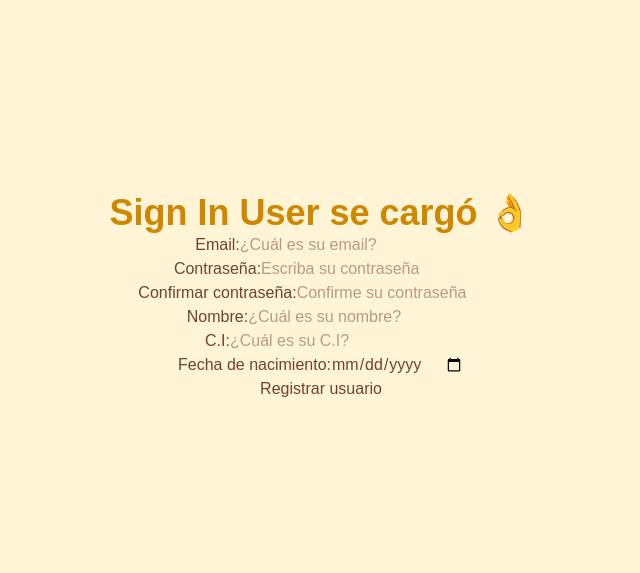
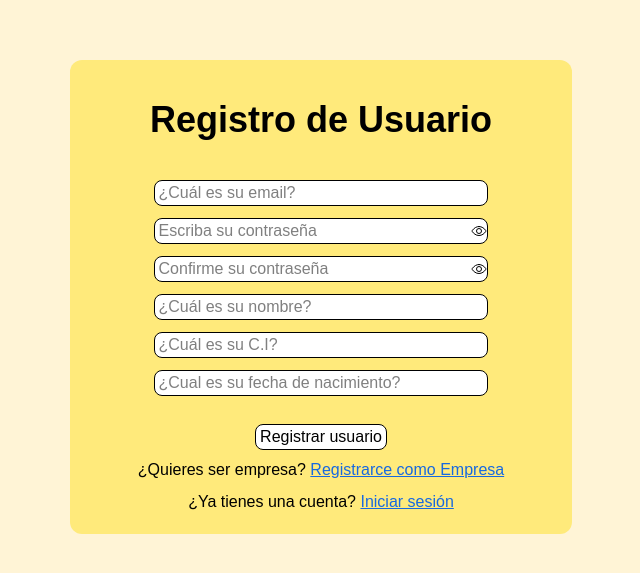
Before and after one commit to galonsoo/jobee-frontend, a React (Vite) app in the folder mi-proyecto/: page /sign_in_user in a window 1280 px wide. Shown: the part 103-676 px from the top of the page, without its empty margins (319-959 px from the left). Built offline with nearby package versions, Linux system fonts and the light colour scheme.

Commit message:
add new styles

```diff
--- /dev/null
+++ b/mi-proyecto/src/components/Input_Form.jsx
@@ -0,0 +1,130 @@
+{/*-----------------------Icons-----------------------*/}
+import { IoEyeOffOutline } from "react-icons/io5"; //Ojo cerrado
+import { IoEyeOutline } from "react-icons/io5"; //Ojo abierto
+import { GoMail } from "react-icons/go"; //Icono de mail
+import { FaRegUser } from "react-icons/fa"; //Icono de usuario
+import { HiOutlineIdentification } from "react-icons/hi2"; //Icono de identificacion
+import { GrGroup } from "react-icons/gr"; //Icono de grupo
+import { RiGroupLine } from "react-icons/ri"; //Icono de grupo social
+import { LiaBirthdayCakeSolid } from "react-icons/lia"; //Icono de cumpleaños
+import { CiBank } from "react-icons/ci"; //Icono de razon social
+import { RiLockPasswordLine } from "react-icons/ri"; //Icono de contraseña
+
+function Input_Form({ type, id, placeholder, value,}) {
+    let icon=""
+    const [mostrar, setMostrar] = useState(false);
+    const [mostrar2, setMostrar2] = useState(false);
+    switch (id) {
+        case "email":
+            icon=<GoMail/>
+            break;
+        case "password":
+            icon=<RiLockPasswordLine/>
+            break;
+        case "confirmPassword":
+            icon=<RiLockPasswordLine/>
+            break;
+        case "name":
+            icon=<FaRegUser/>
+            break;
+        case "ci":
+            icon=<HiOutlineIdentification/>
+            break;
+        case "birthDate":
+            icon=<LiaBirthdayCakeSolid/>
+            break;
+        case "rut":
+            icon=<HiOutlineIdentification/>
+            break;
+        case "legalReason":
+            icon=<CiBank/>
+            break;
+        case "socialGroup":
+            icon=<GrGroup/>
+            break
+        case "subGroup":
+            icon=<RiGroupLine/>
+            break;
+        default:
+            icon=""
+            break;
+    }
+
+    if (type === "password") {
+        if(id==="password"){
+            return (
+                <div className="flex border-1 rounded-lg mx-2 w-4/6 flex justify-around bg-white">
+                    icon
+                    <input
+                        className="pl-1 py-0 w-full rounded-l-lg placeholder-black/50"
+                        type={mostrar ? "text" : "password"}
+                        id="password"
+                        value={value}
+                        onChange={handleChange}
+                        placeholder={placeholder}
+                        required
+                    />
+                    <button type="button" onClick={() => setMostrar(!mostrar)}>
+                        {mostrar ? <IoEyeOffOutline/> : <IoEyeOutline/>}
+                    </button>
+                </div>
+            )
+        }else{
+            return (
+                <div className="flex border-1 rounded-lg mx-2 w-4/6 flex justify-around bg-white">
+                    icon
+                    <input
+                        className="pl-1 py-0 w-full rounded-l-lg placeholder-black/50"
+                        type={mostrar2 ? "text" : "password"}
+                        id="password"
+                        value={value}
+                        onChange={handleChange}
+                        placeholder={placeholder}
+                        required
+                    />
+                    <button type="button" onClick={() => setMostrar(!mostrar2)}>
+                        {mostrar2 ? <IoEyeOffOutline/> : <IoEyeOutline/>}
+                    </button>
+                </div>
+            )
+        }
+    } else if (type === "date") {
+        return (
+            <div className="w-4/6">
+                icon
+            <input
+                className="border-1 rounded-lg pl-1 w-full py-0 bg-white placeholder-black/50"
+                type="text"
+                onFocus={(e) => (e.target.type = "date")}
+                onBlur={(e) => {
+                    if (!e.target.value) e.target.type = "text";
+                }}
+                id={id}
+                placeholder={placeholder}
+                value={value}
+                onChange={handleChange}
+                required
+            />
+          </div>
+        )
+    }else{
+        return (
+            <p></p>
+        )
+    }
+}
+
+ export default Input_Form;
+ {/*
+    <div className="w-4/6">
+            <input
+              className="border-1 flex rounded-lg pl-1 w-full py-0 bg-white placeholder-black/50 "
+              type="email"
+              id="email"
+              value={person.email}
+              onChange={handleChange}
+              placeholder="¿Cuál es su email?"
+              required
+            />
+          </div>
+    */}
--- a/mi-proyecto/src/index.css
+++ b/mi-proyecto/src/index.css
@@ -55,6 +55,7 @@
   .advanced_plan{@apply bg-[#9B1756] text-white text-center font-bold rounded-b-2xl}
 
   .buttons_interactive{@apply border-2 border-black rounded-lg px-3 py-1 hover:bg-yellow-500/50 }
+  .buttons_forms{@apply bg-white border-1 border-black rounded-lg px-1 py-0 hover:bg-yellow-100/50 }
 
   .curses_card{@apply flex flex-shrink-0 flex-col gap-4 border-2 border-black rounded-2xl px-4 pb-4 w-1/4 justify-between  text-start snap-center}
 
--- a/mi-proyecto/src/pages/Home.jsx
+++ b/mi-proyecto/src/pages/Home.jsx
@@ -44,8 +44,7 @@ export default function Home() {
           </ul>
         </nav>
       </header>
-{/*-----------------------------Presentation--------------
-            <Course_Card----------------- */}
+{/*-----------------------------Presentation------------------------------ */}
       <div className="bg-yellow-200 rounded-2xl w-[95%] flex justify-center items-center ">
         <div className="py-10 pl-4 text-start w-3/4 flex flex-col gap-6">
           <h1 className="text-2xl font-bold w-1/2">Conectando jóvenes a su primera experiencia laboral</h1>
@@ -61,7 +60,7 @@ export default function Home() {
             <Course_Card plan="basico" title="Bases de la Programacion" description="Aprendé las bases de la programación y resolvé problemas con lógica simple, sin experiencia previa"/>
             <Course_Card plan="medio" title="Bases de la Programacion" description="Aprendé las bases de la programación y resolvé problemas con lógica simple, sin experiencia previa"/>
             <Course_Card plan="avanzado" title="React desde cero" description="Aprende los fundamentos de React paso a paso."/>
-            <Course_Card plan="baaico" title="React desde cero" description="Aprende los fundamentos de React paso a paso."/>
+            <Course_Card plan="baico" title="React desde cero" description="Aprende los fundamentos de React paso a paso."/>
           </div>
         </div>
       </div>
--- a/mi-proyecto/src/pages/Sign_In_User.jsx
+++ b/mi-proyecto/src/pages/Sign_In_User.jsx
@@ -1,5 +1,8 @@
 import { useState } from "react";
+import { Link } from "react-router-dom";
 import { useNavigate } from "react-router-dom";
+import { IoEyeOffOutline } from "react-icons/io5";
+import { IoEyeOutline } from "react-icons/io5";
 
 export default function Sign_In_User() {
   const [person, setPerson] = useState({
@@ -11,9 +14,12 @@ export default function Sign_In_User() {
     birthDate: "",
   });
 
+  const [mostrar, setMostrar] = useState(false);
+  const [mostrar2, setMostrar2] = useState(false);
   const [error, setError] = useState("");
   const navigate = useNavigate();
   const [success, setSuccess] = useState("");
+
   const handleChange = (e) => {
     const { id, value } = e.target;
     setPerson((prev) => ({ ...prev, [id]: value }));
@@ -47,13 +53,17 @@ export default function Sign_In_User() {
   };
 
   return (
-    <div className="p-10">
-      <h1 className="text-4xl font-bold text-yellow-600">
-        Sign In User se cargó 👌
+    <div className="w-full items-center flex flex-col p-3 ">
+      <div className="bg-yellow-300/50 rounded-xl w-2/5 h-4/5 pb-5">
+        <h1 className="text-4xl font-bold m-10 text-black">
+          Registro de Usuario
         </h1>
-      <form onSubmit={handleSubmit} >
-        <label htmlFor="email">Email:</label>
+
+        <form onSubmit={handleSubmit} className="text-start flex flex-col gap-3 items-center text-black " >
+
+          <div className="w-4/6">
             <input
+              className="border-1 flex rounded-lg pl-1 w-full py-0 bg-white placeholder-black/50 "
               type="email"
               id="email"
               value={person.email}
@@ -61,32 +71,47 @@ export default function Sign_In_User() {
               placeholder="¿Cuál es su email?"
               required
             />
-        <br />
+          </div>
 
-        <label htmlFor="password">Contraseña:</label>
+          <div className="flex border-1 rounded-lg mx-2 w-4/6 flex justify-around bg-white">
             <input
-          type="password"
+              className="pl-1 py-0 w-full rounded-l-lg placeholder-black/50"
+              type={mostrar ? "text" : "password"}
               id="password"
               value={person.password}
               onChange={handleChange}
               placeholder="Escriba su contraseña"
               required
             />
-        <br />
+            <button
+              type="button"
+              onClick={() => setMostrar(!mostrar)}
+            >
+            {mostrar ? <IoEyeOffOutline/> : <IoEyeOutline/>}
+            </button>
+          </div>
 
-        <label htmlFor="confirmPassword">Confirmar contraseña:</label>
+          <div className="flex border-1 rounded-lg mx-2 w-4/6 flex justify-around bg-white">
             <input
-          type="password"
+              className=" pl-1 py-0 w-full rounded-l-lg  placeholder-black/50"
+              type={mostrar2 ? "text" : "password"}
               id="confirmPassword"
               value={person.confirmPassword}
               onChange={handleChange}
               placeholder="Confirme su contraseña"
               required
             />
-        <br />
+            <button
+            type="button"
+            onClick={() => setMostrar2(!mostrar2)}
+            >
+              {mostrar2 ? <IoEyeOffOutline/> : <IoEyeOutline/>}
+            </button>
+          </div>
+          <div className="w-4/6">
 
-        <label htmlFor="name">Nombre:</label>
             <input
+              className="border-1 rounded-lg pl-1 w-full py-0 bg-white placeholder-black/50"
               type="text"
               id="name"
               value={person.name}
@@ -94,10 +119,11 @@ export default function Sign_In_User() {
               placeholder="¿Cuál es su nombre?"
               required
             />
-        <br />
+          </div>
 
-        <label htmlFor="ci">C.I:</label>
+          <div className="w-4/6">
             <input
+              className="border-1 rounded-lg pl-1 w-full pl-1 py-0 bg-white placeholder-black/50"
               type="number"
               id="ci"
               value={person.ci}
@@ -105,23 +131,37 @@ export default function Sign_In_User() {
               placeholder="¿Cuál es su C.I?"
               required
             />
-        <br />
+          </div>
 
-        <label htmlFor="birthDate">Fecha de nacimiento:</label>
+          <div className="w-4/6">
             <input
-          type="date"
+              className="border-1 rounded-lg pl-1 w-full py-0 bg-white placeholder-black/50"
+              type="text"
+              onFocus={(e) => (e.target.type = "date")}
+              onBlur={(e) => {
+                if (!e.target.value) e.target.type = "text";
+              }}
+              placeholder="¿Cual es su fecha de nacimiento?"
               id="birthDate"
               value={person.birthDate}
               onChange={handleChange}
               required
             />
-        <br />
+          </div>
+
+
 
           {error && <p style={{ color: "red" }}>{error}</p>}
           {success && <p style={{ color: "green" }}>{success}</p>}
 
-        <button type="submit">Registrar usuario</button>
+          <div className="flex flex-col items-center gap-2 mt-4">
+            <button className="buttons_forms" type="submit">Registrar usuario</button>
+            <p>¿Quieres ser empresa? <Link className="underline text-[#1769E0]" to="/sign_in_company">Registrarce como Empresa</Link></p>
+            <p>¿Ya tienes una cuenta? <Link className="underline text-[#1769E0]" to="/log_in">Iniciar sesión</Link></p>
+
+          </div>
         </form>
+      </div>
     </div>
   );
 }
```
Also changed, not shown: mi-proyecto/tailwind.config.cjs (added, +38 -0 lines). Lines whose indentation alone changed are shown as unchanged.
